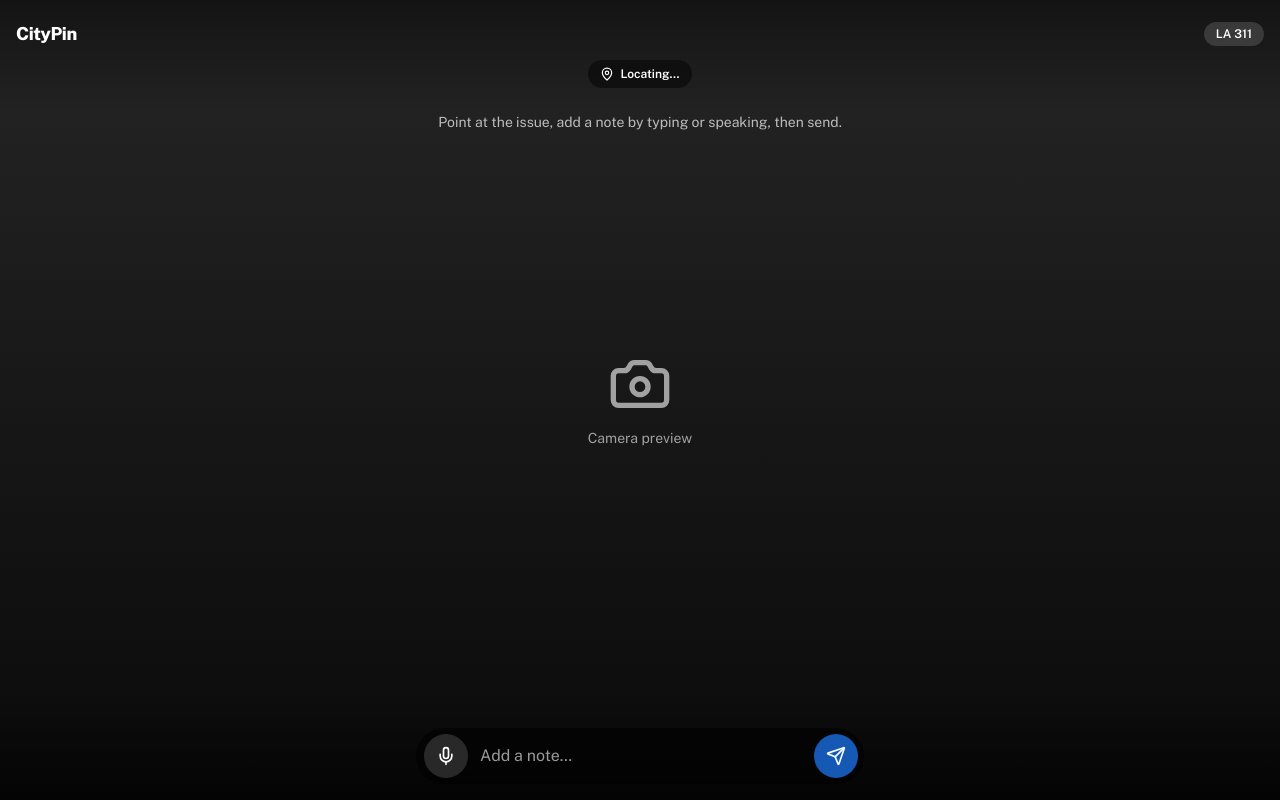
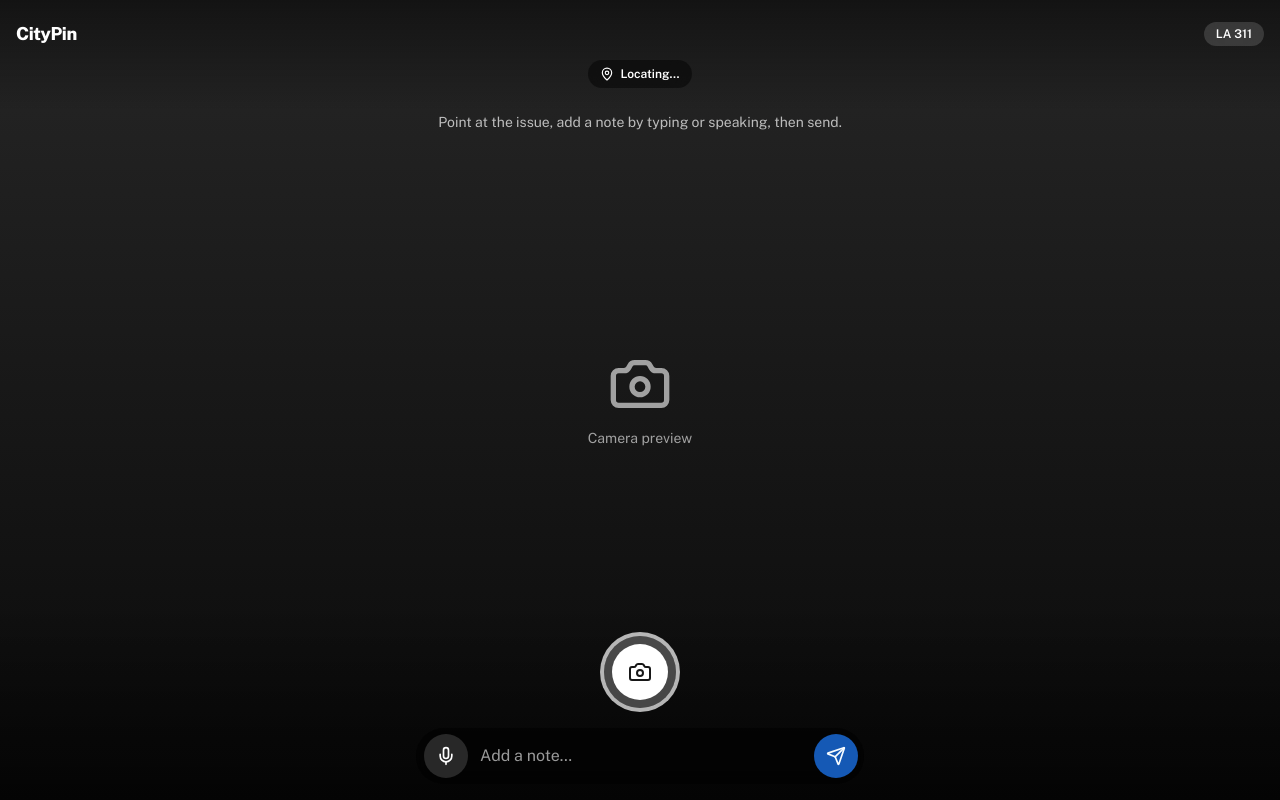
Before and after one commit to ekim608/Fix-It-LA-App-for-MyLA311-Service-Platform-VISION-HACK-Hackathon-Project-, a Next.js app: page / in a window 1280 px wide. Built offline with nearby package versions, Linux system fonts and the light colour scheme; no server answers.

Commit message:
Add dedicated camera shutter button to photo capture

```diff
--- a/components/photo-capture.tsx
+++ b/components/photo-capture.tsx
@@ -242,7 +242,7 @@ export function PhotoCapture({
         Point at the issue, add a note by typing or speaking, then send.
       </p>
 
-      {/* Bottom text-entry bar with speak option */}
+      {/* Bottom controls: shutter + text-entry bar with speak option */}
       <div className="absolute inset-x-0 bottom-0 bg-gradient-to-t from-black/60 to-transparent px-4 pb-[max(1rem,env(safe-area-inset-bottom))] pt-8">
         {listening && (
           <p
@@ -253,6 +253,21 @@ export function PhotoCapture({
             Listening…
           </p>
         )}
+
+        {/* Primary shutter button: capture the photo and auto-detect the form */}
+        <div className="mb-5 flex justify-center">
+          <button
+            type="button"
+            onClick={handleSend}
+            aria-label="Take a picture"
+            className="flex size-[72px] items-center justify-center rounded-full bg-white/25 ring-4 ring-white/70 backdrop-blur transition-transform active:scale-95 focus-visible:outline-none focus-visible:ring-4 focus-visible:ring-white"
+          >
+            <span className="flex size-14 items-center justify-center rounded-full bg-white text-neutral-900">
+              <Camera className="size-6" aria-hidden="true" />
+            </span>
+          </button>
+        </div>
+
         <div className="mx-auto flex w-full max-w-md items-center gap-2 rounded-full bg-black/50 p-1.5 pl-2 backdrop-blur">
           <button
             type="button"
```
